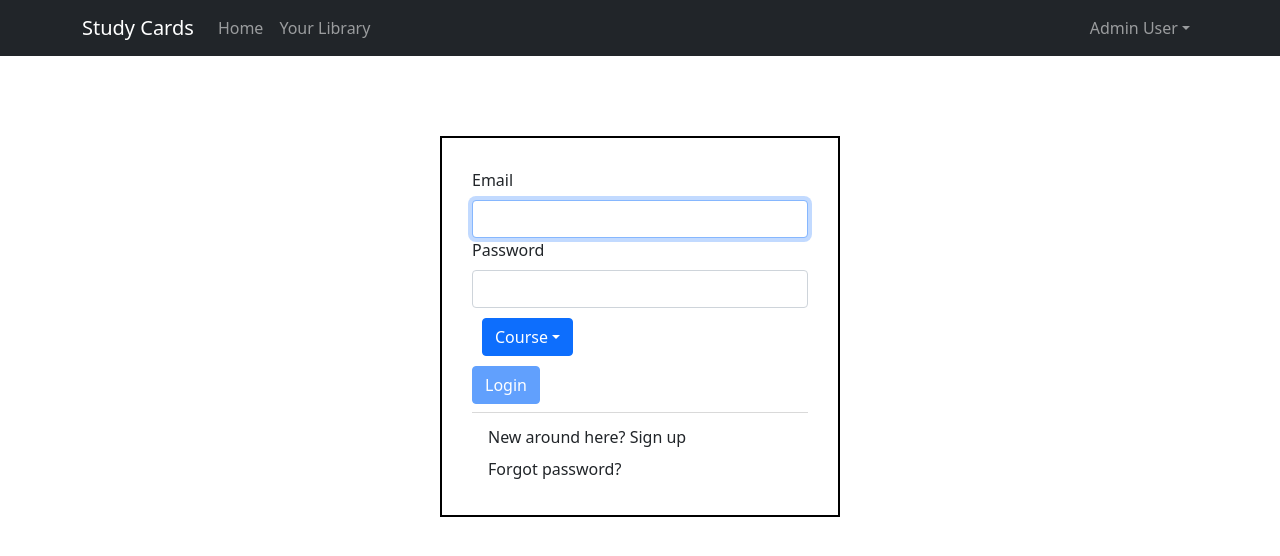
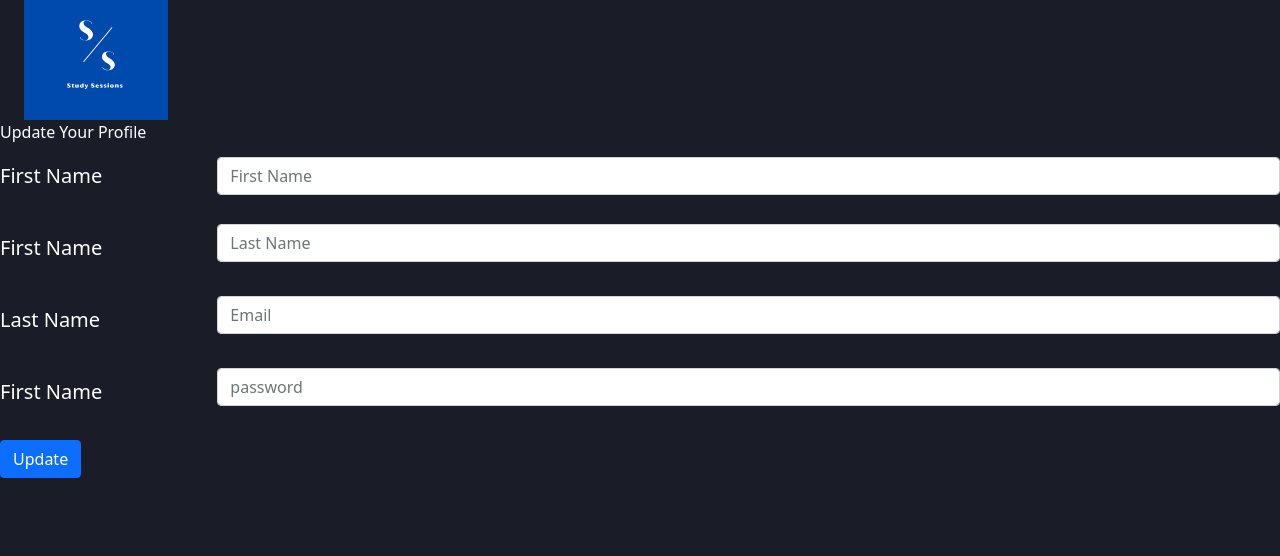
Before and after one commit to theMVPshop/flipcards, a React (Create React App) app: page /Login in a window 1280 px wide. Shown: the top 556 px of the page. Built offline with nearby package versions, Linux system fonts and the light colour scheme.

Commit message:
update profile created

```diff
--- a/public/index.html
+++ b/public/index.html
@@ -5,6 +5,7 @@
     <link rel="icon" href="%PUBLIC_URL%/favicon.ico" />
     <meta name="viewport" content="width=device-width, initial-scale=1" />
     <meta name="theme-color" content="#000000" />
+    <link href="https://cdn.jsdelivr.net/npm/bootstrap@5.1.3/dist/css/bootstrap.min.css" rel="stylesheet" integrity="sha384-1BmE4kWBq78iYhFldvKuhfTAU6auU8tT94WrHftjDbrCEXSU1oBoqyl2QvZ6jIW3" crossorigin="anonymous"></link>
     <meta
       name="description"
       content="Web site created using create-react-app"
--- a/src/App.css
+++ b/src/App.css
@@ -1,5 +1,8 @@
 
-
+* {
+  background-color: #1a1d28;
+  color: white;
+}
 /* .App-logo {
   height: 40vmin;
   pointer-events: none;
@@ -43,3 +46,11 @@
   width: 400px;
   margin-top: 20px;
 }
+
+body {
+  font: 1rem/1.5 var(--bs-font-sans-serif);
+  background-color: #262626;
+}
+a {
+  color: #210639;
+}
--- a/src/App.js
+++ b/src/App.js
@@ -4,14 +4,16 @@ import Login from './Components/Login';
 import 'bootstrap/dist/css/bootstrap.min.css';
 import Dashboard from './Components/Dashboard';
 import EditCard from './Components/EditCard';
-import CreateCards from './Components/CreateCards'
+import CreateCards from './Components/CreateCards';
+import PasswordReset from './Components/UpdateProfile'
 
 
 function App() {
   return (
     <div className="App">
-      <NavbarHeader />
-      <Login />
+      {/* <NavbarHeader />
+      <Login /> */}
+      <PasswordReset />
       {/* <Dashboard /> */}
       {/* <EditCard /> */}
       {/* <CreateCards /> */}
--- a/src/Components/CreateCards.css
+++ b/src/Components/CreateCards.css
@@ -1,3 +1,6 @@
+/* .card {
+    background-color: #262626;
+} */
 .imageButton {
     margin-right: 40px
 }
@@ -29,3 +32,6 @@
     font-weight: bold;
     font-style: italic;
 }
+.createCardSet {
+    color: white;
+}
--- a/src/Components/CreateCards.js
+++ b/src/Components/CreateCards.js
@@ -10,7 +10,7 @@ export default function CreateCards() {
   //* if user click on "add Card" button. It will display another row of term and Definition.
 
   return (
-    <div>
+    <div className='card'>
       <div className='title'>
         <header className='createCardSet'>Create A New Study Set</header>
       </div>
--- a/src/Components/Login.css
+++ b/src/Components/Login.css
@@ -1,3 +1,4 @@
+
 .specialty-dropdown {
   margin: 10px;
 }
@@ -9,13 +10,14 @@
 
 .loginButton {
   display: grid;
-  align-items: center;
+  align-self: center;
 }
 
 .login {
   /* display: grid;
   justify-content: center;
   align-items: center; */
+  /* display: flex; */
   border: 2px black solid;
  padding: 30px;
 /* margin-left: 250px;
@@ -24,3 +26,20 @@ margin-right: 250px;
  max-width: 40vw; */
 
 }
+
+.dropdown-item {
+  color: white;
+}
+
+.logo {
+  height: 15vh;
+  width: 15vw;
+  align-self: center;
+}
+
+.imglogo {
+  flex-direction: row;
+  justify-content: center;
+  align-items: center;
+  text-align: center;
+}
--- a/src/Components/Login.js
+++ b/src/Components/Login.js
@@ -4,6 +4,7 @@ import Button from 'react-bootstrap/Button';
 // import Dropdown from 'react-bootstrap/Dropdown';
 import Dropdown from 'react-bootstrap/Dropdown';
 import "./Login.css";
+import logo from './logo.svg'
 
 export default function Login() {
   const [email, setEmail] = useState("");
@@ -19,7 +20,10 @@ export default function Login() {
 
   return (
     <div className="login">
-      <Form onSubmit={handleSubmit}>
+      <div className='imgLogo'>
+        <img src={logo} className="logo" alt="logo" />
+      </div>
+      <Form className="loginForm" onSubmit={handleSubmit}>
         <Form.Group size="lg" controlId="email">
           <Form.Label>Email</Form.Label>
           <Form.Control
@@ -48,13 +52,13 @@ export default function Login() {
              <Dropdown.Item href="#">Coding</Dropdown.Item>
         </Dropdown.Menu>
      </Dropdown>
-        <Button className="loginButton" class="btn btn-dark" align="center" block size="md" bg="myBlack" type="submit" disabled={!validateForm()}>
+     <Button className="loginButton" class="btn btn-primary" align="center" block size="md" bg="myBlack"     type="submit" disabled={!validateForm()}>
           Login
         </Button>
       </Form>
       <div class="dropdown-divider"></div>
-      <a class="dropdown-item" href="#">New around here? Sign up</a>
-      <a class="dropdown-item" href="#">Forgot password?</a>
+      <a class="dropdown-item" className="signUp" href="#">New around here? Sign up</a>
+      <a class="dropdown-item" className="password" href="#">Forgot password?</a>
     </div>
   );
 }
--- a/src/Components/NavbarHeader.css
+++ b/src/Components/NavbarHeader.css
@@ -1,3 +1,10 @@
 .navbarHeader {
     margin-bottom: 10vh;
+    background-color: #282e3e !important;
   }
+
+  .me-auto {
+  }
+  #responsive-navbar-nav {
+
+  }
--- a/src/Components/NavbarHeader.js
+++ b/src/Components/NavbarHeader.js
@@ -8,7 +8,7 @@ import Nav  from 'react-bootstrap/Nav';
 
 export default function NavbarHeader() {
     return (
-     <Navbar className='navbarHeader' collapseOnSelect expand="lg" bg="dark" variant="dark">
+     <Navbar className='navbarHeader' collapseOnSelect expand="lg" variant="dark">
   <Container>
   <Navbar.Brand href="#home">Study Cards</Navbar.Brand>
   <Navbar.Toggle aria-controls="responsive-navbar-nav" />
--- /dev/null
+++ b/src/Components/UpdateProfile.css
@@ -0,0 +1,46 @@
+
+.specialty-dropdown {
+    margin: 10px;
+  }
+
+  /* .bg-myBlack {
+    background-color: rgb(153, 66, 31);
+  } */
+
+
+  /* .update {
+    display: grid;
+    align-self: center;
+  } */
+
+   .updateProfile {
+    /* display: grid;
+    justify-content: center;
+    align-items: center; */
+    /* display: flex; */
+    border: 2px black solid;
+   padding: 30px;
+  margin-left: 250px;
+  margin-right: 250px;
+   max-height: 60vh;
+   max-width: 40vw;
+
+   };
+
+
+
+  /* .logo {
+    height: 15vh;
+    width: 15vw;
+    align-self: center;
+  } */
+
+  /* .imglogo {
+    flex-direction: row;
+    justify-content: center;
+    align-items: center;
+    text-align: center;
+  } */
+  .profileTitle {
+    font-size: 25px;
+  }
--- /dev/null
+++ b/src/Components/UpdateProfile.js
@@ -0,0 +1,98 @@
+import React, { useState } from "react";
+import Form from "react-bootstrap/Form";
+import Button from 'react-bootstrap/Button';
+import Row from 'react-bootstrap/Row';
+import Col from 'react-bootstrap/Col';
+// import "./UpdateProfile.css";
+import logo from './logo.svg';
+
+export default function Login() {
+  const [email, setEmail] = useState("");
+  const [password, setPassword] = useState("");
+
+  function validateForm() {
+    return email.length > 0 && password.length > 0;
+  }
+
+  function handleSubmit(event) {
+    event.preventDefault();
+  }
+
+  return (
+    <div className="updateProfile">
+
+      <img src={logo} className="logo" alt="logo" />
+      <Form>
+        <Form.Label className="profileTitle">Update Your Profile</Form.Label>
+        <Row className="align-items-center">
+          <Form.Label column="lg" lg={2}>
+            First Name
+          </Form.Label>
+          <Col>
+            <Form.Control type="firstName" placeholder="First Name" />
+          </Col>
+        </Row>
+        <br />
+        <Row>
+          <Form.Label column="lg" lg={2}>
+            First Name
+          </Form.Label>
+          <Col>
+            <Form.Control type="lastName" placeholder="Last Name" />
+          </Col>
+        </Row>
+        <br />
+        <Row>
+          <Form.Label column="lg" lg={2}>
+            Last Name
+          </Form.Label>
+          <Col>
+            <Form.Control type="email" placeholder="Email" />
+          </Col>
+        </Row>
+        <br />
+        <Row>
+          <Form.Label column="lg" lg={2}>
+            First Name
+          </Form.Label>
+          <Col>
+            <Form.Control type="password" placeholder="password" />
+          </Col>
+        </Row>
+        <br />
+        <Button variant="primary" align="center" type="submit">
+          Update
+        </Button>
+      </Form>
+    </div>
+  );
+}
+
+//   return (
+//     <div className="updateProfile">
+//         <img src={logo} className="logo" alt="logo" />
+//         <Form>
+//           <Form.Label className="profileTitle">Update Your Profile</Form.Label>
+//           <Form.Group className="mb-3" controlId="formFirstName">
+//     <Form.Label>First Name</Form.Label>
+//     <Form.Control type="firstName" placeholder="First Name" />
+//   </Form.Group>
+//   <Form.Group className="mb-3" controlId="formLastName">
+//     <Form.Label>Last Name</Form.Label>
+//     <Form.Control type="lastName" placeholder="Last Name" />
+//   </Form.Group>
+//   <Form.Group className="mb-3" controlId="formBasicEmail">
+//     <Form.Label>Email address</Form.Label>
+//     <Form.Control type="email" placeholder="Enter email" />
+//   </Form.Group>
+//   <Form.Group className="mb-3" controlId="formBasicPassword">
+//     <Form.Label>Password</Form.Label>
+//     <Form.Control type="password" placeholder="Password" />
+//   </Form.Group>
+//   <Button variant="primary" align="center" type="submit">
+//     Update
+//   </Button>
+// </Form>
+//     </div>
+//   );
+// }
--- a/src/index.js
+++ b/src/index.js
@@ -1,6 +1,6 @@
 import React from 'react';
 import ReactDOM from 'react-dom';
-import './index.css';
+// import './sass/main.scss';
 import App from './App';
 import reportWebVitals from './reportWebVitals';
 import 'bootstrap/dist/css/bootstrap.min.css';
```
Also changed, not shown: src/Components/logo.svg (added), src/logo.svg (deleted).
